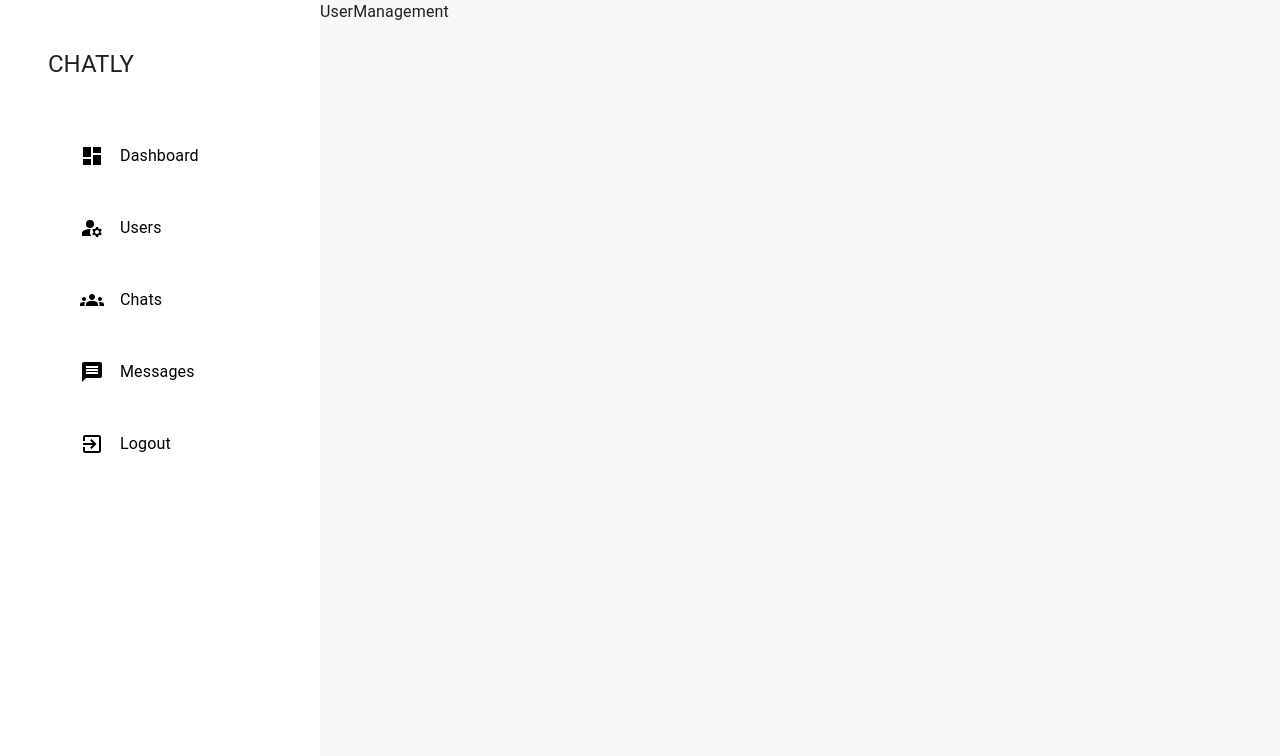
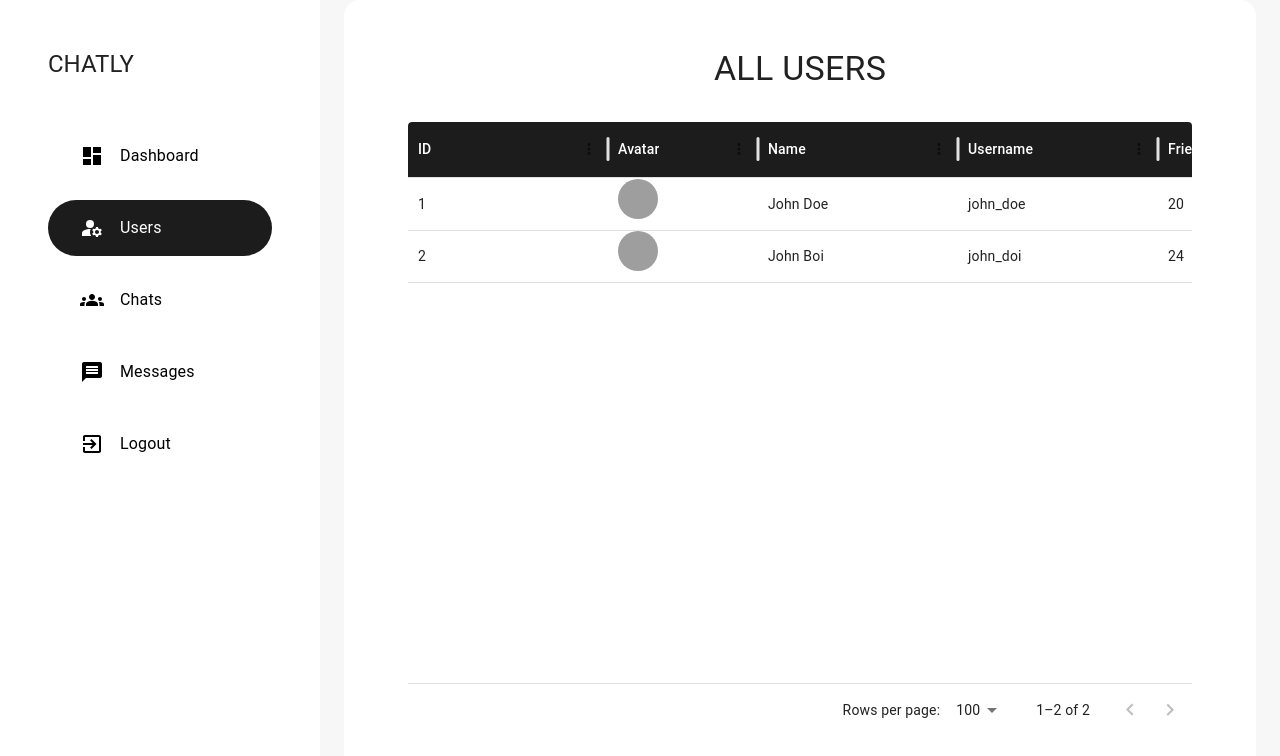
Before and after one commit to suzan23/chat_app_client, a React (Vite) app: page /admin/users in a window 1280 px wide. Shown: the top 756 px of the page. Built offline with nearby package versions, Linux system fonts and the light colour scheme; grey boxes are pictures that could not be loaded.

Commit message:
added tables in admin dashboard

```diff
--- a/package.json
+++ b/package.json
@@ -14,6 +14,7 @@
     "@emotion/styled": "^11.13.0",
     "@mui/icons-material": "^6.0.2",
     "@mui/material": "^6.0.2",
+    "@mui/x-data-grid": "^7.18.0",
     "6pp": "^1.2.16",
     "chart.js": "^4.4.4",
     "moment": "^2.30.1",
--- a/src/components/layout/AdminLayout.jsx
+++ b/src/components/layout/AdminLayout.jsx
@@ -38,12 +38,12 @@ const adminTabs = [
   },
   {
     name: "Users",
-    path: "/admin/user-management",
+    path: "/admin/users",
     icon: <ManageAccountsIcon />,
   },
   {
     name: "Chats",
-    path: "/admin/chat-management",
+    path: "/admin/chats",
     icon: <GroupsIcon />,
   },
   {
--- /dev/null
+++ b/src/components/shared/Table.jsx
@@ -0,0 +1,51 @@
+import React from "react";
+import { Container, Paper, Typography } from "@mui/material";
+import { DataGrid } from "@mui/x-data-grid";
+
+import { matteBlack } from "../../constants/color";
+const Table = ({ rows, columns, heading, rowHeight = 52 }) => {
+  return (
+    <Container sx={{ height: "100vh" }}>
+      <Paper
+        elevation={3}
+        sx={{
+          padding: "1rem 4rem",
+          borderRadius: "1rem",
+          margin: "auto",
+          width: "100%",
+          overflow: "hidden",
+          height: "100%",
+          boxShadow: "none",
+        }}
+      >
+        <Typography
+          textAlign={"center"}
+          variant="h4"
+          sx={{
+            margin: "2rem",
+            textTransform: "uppercase",
+          }}
+        >
+          {heading}
+        </Typography>
+        <DataGrid
+          rows={rows}
+          columns={columns}
+          rowHeight={rowHeight}
+          style={{
+            height: "80%",
+          }}
+          sx={{
+            border: "none",
+            ".table-header": {
+              bgcolor: matteBlack,
+              color: "white",
+            },
+          }}
+        />
+      </Paper>
+    </Container>
+  );
+};
+
+export default Table;
--- a/src/constants/sampleData.js
+++ b/src/constants/sampleData.js
@@ -88,3 +88,24 @@ export const sampleMessages = [
     createdAt: "2024-02-12T10:41:30.630Z",
   },
 ];
+
+export const dashboardData = {
+  users: [
+    {
+      name: "John Doe",
+      avatar: "https://www.w3schools.com/howto/img_avatar.png",
+      _id: "1",
+      username: "john_doe",
+      friends: 20,
+      groups: 5,
+    },
+    {
+      name: "John Boi",
+      avatar: "https://www.w3schools.com/howto/img_avatar.png",
+      _id: "2",
+      username: "john_doi",
+      friends: 24,
+      groups: 3,
+    },
+  ],
+};
--- a/src/pages/admin/UserManagement.jsx
+++ b/src/pages/admin/UserManagement.jsx
@@ -1,10 +1,66 @@
-import React from "react";
+import React, { useEffect, useState } from "react";
 import AdminLayout from "../../components/layout/AdminLAyout";
+import Table from "../../components/shared/Table";
+import { Avatar } from "@mui/material";
+import { dashboardData } from "../../constants/sampleData";
+import { transformImage } from "../../lib/features";
+const columns = [
+  {
+    field: "id",
+    headerName: "ID",
+    headerClassName: "table-header",
+    width: 200,
+  },
+  {
+    field: "avatar",
+    headerName: "Avatar",
+    headerClassName: "table-header",
+    width: 150,
+    renderCell: (params) => (
+      <Avatar alt={params.row.name} src={params.row.avatar} />
+    ),
+  },
+  {
+    field: "name",
+    headerName: "Name",
+    headerClassName: "table-header",
+    width: 200,
+  },
+  {
+    field: "username",
+    headerName: "Username",
+    headerClassName: "table-header",
+    width: 200,
+  },
+  {
+    field: "friends",
+    headerName: "Friends",
+    headerClassName: "table-header",
+    width: 200,
+  },
+  {
+    field: "groups",
+    headerName: "Groups",
+    headerClassName: "table-header",
+    width: 200,
+  },
+];
+const UserManagement = () => {
+  const [rows, setRows] = useState([]);
 
-const UserManagement = () => {
+  useEffect(() => {
+    setRows(
+      dashboardData.users.map((user) => ({
+        ...user,
+        id: user._id,
+        avatar: transformImage(user.avatar, 50),
+      }))
+    );
+  }, []);
+
   return (
     <AdminLayout>
-      <div>UserManagement</div>
+      <Table heading={"All Users"} columns={columns} rows={rows} />
     </AdminLayout>
   );
 };
```
Also changed, not shown: 1 other file (tests, documents, lock files or other folders).
